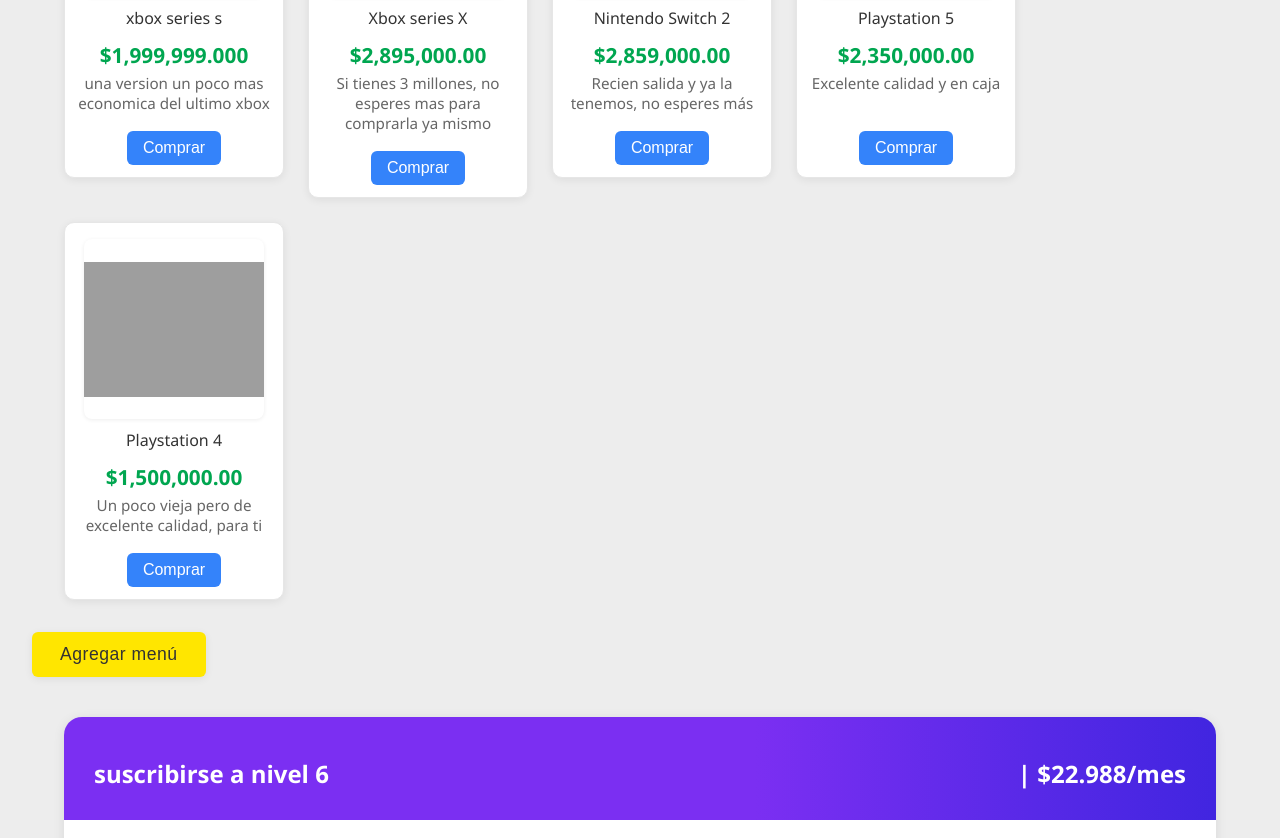
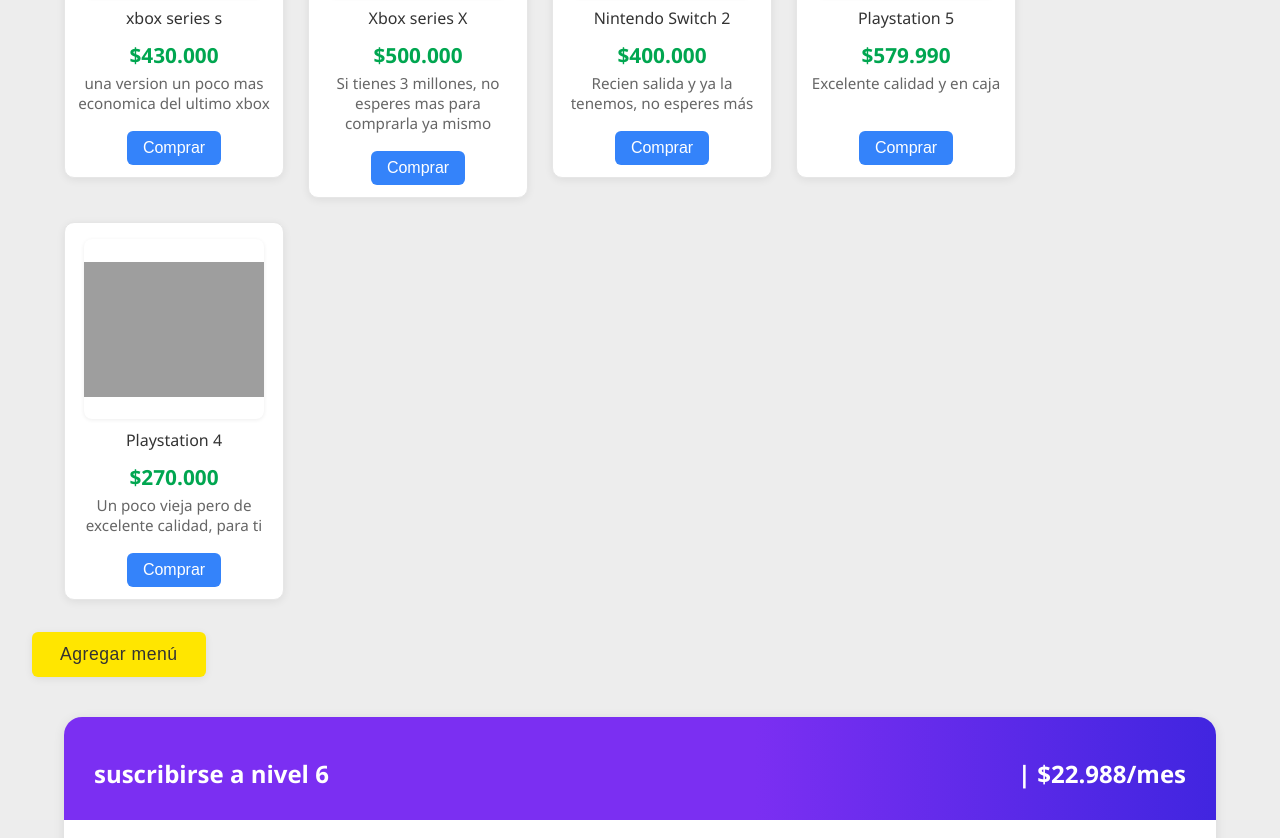
Before and after one commit to Munoz-04/Proyecto-Mercado-L_CX8, a plain HTML site: page mercado chile/index.html in a window 1280 px wide. Shown: the part 1055-1893 px from the top of the page. Drawn offline with Linux system fonts and the light colour scheme; grey boxes are pictures that could not be loaded.

Commit message:
arreglando precios chile

```diff
--- a/mercado chile/index.html
+++ b/mercado chile/index.html
@@ -55,35 +55,35 @@
             <div class="producto">
                 <img src="https://encrypted-tbn0.gstatic.com/images?q=tbn:ANd9GcSii9-GEn96BURXsW1Q_yP3S0g-4SaaKokHsQ&s" alt="Nintendo" class="producto-img">
                 <div class="nombre">xbox series s</div>
-                <div class="precio">$1,999,999.000</div>
+                <div class="precio">$430.000</div>
                 <div class="descripcion">una version un poco mas economica del ultimo xbox</div>
                 <button>Comprar</button>
             </div>
             <div class="producto">
                 <img src="https://infotechonline.co/wp-content/uploads/2023/10/gsc_119629958_2052296_1.jpg" alt="Super Nintendo" class="producto-img">
                 <div class="nombre">Xbox series X</div>
-                <div class="precio">$2,895,000.00</div>
+                <div class="precio">$500.000</div>
                 <div class="descripcion">Si tienes 3 millones, no esperes mas para comprarla ya mismo</div>
                 <button>Comprar</button>
             </div>
             <div class="producto">
                 <img src="https://imagedelivery.net/4fYuQyy-r8_rpBpcY7lH_A/falabellaCO/73297242_1/w=1500,h=1500,fit=pad" alt="Nintendo 64" class="producto-img">
                 <div class="nombre">Nintendo Switch 2</div>
-                <div class="precio">$2,859,000.00</div>
+                <div class="precio">$400.000</div>
                 <div class="descripcion">Recien salida y ya la tenemos, no esperes más</div>
                 <button>Comprar</button>
             </div>
             <div class="producto">
                 <img src="https://gmedia.playstation.com/is/image/SIEPDC/ps5-product-thumbnail-01-en-14sep21?$facebook$" alt="Game Cube" class="producto-img">
                 <div class="nombre">Playstation 5</div>
-                <div class="precio">$2,350,000.00</div>
+                <div class="precio">$579.990</div>
                 <div class="descripcion">Excelente calidad y en caja</div>
                 <button>Comprar</button>
             </div>
             <div class="producto">
                 <img src="https://http2.mlstatic.com/D_NQ_926584-MLA71282395677_082023-OO.jpg" alt="Playstation" class="producto-img">
                 <div class="nombre">Playstation 4</div>
-                <div class="precio">$1,500,000.00</div>
+                <div class="precio">$270.000</div>
                 <div class="descripcion">Un poco vieja pero de excelente calidad, para ti</div>
                 <button>Comprar</button>
             </div>
```
